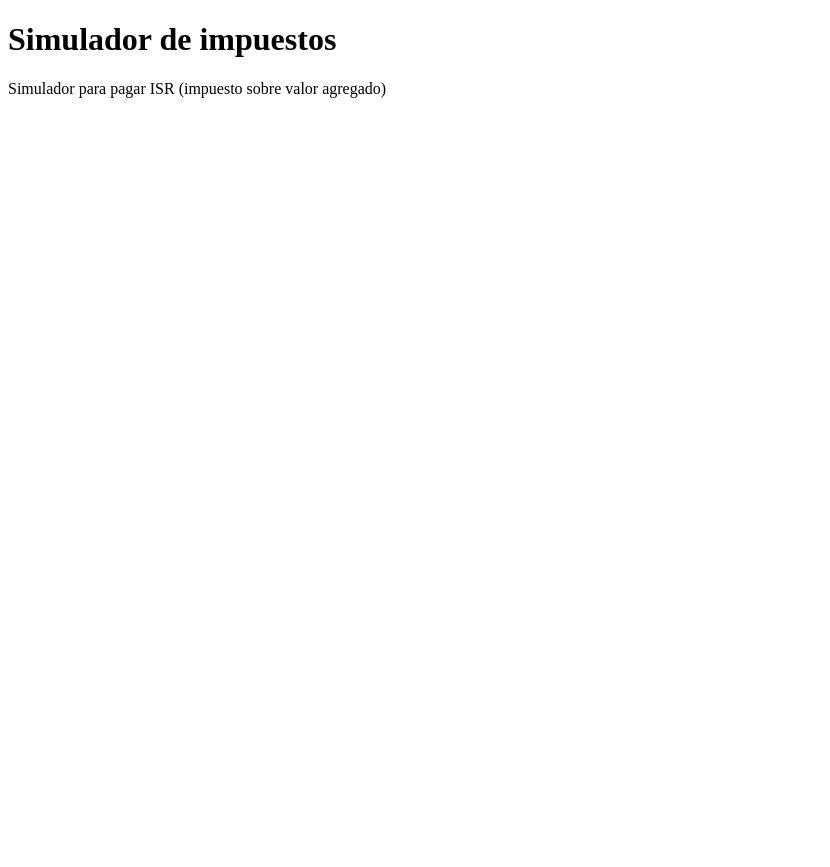
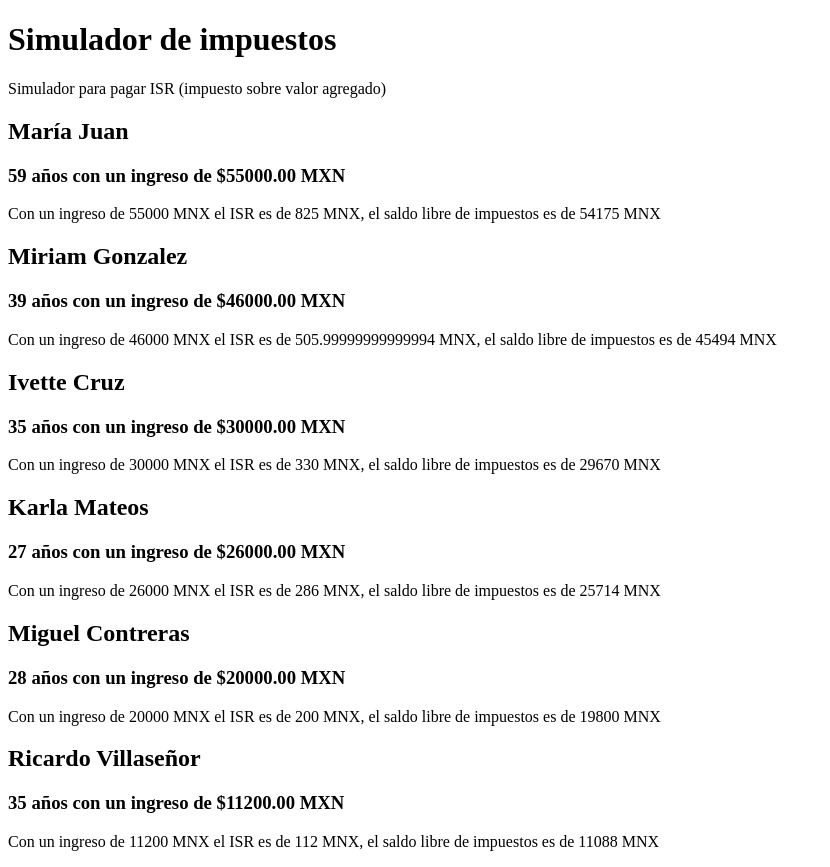
Before and after one commit to miglconts/JSCoder, a plain HTML site: page Project/index.html in a window 1280 px wide. Shown: the whole page, without its empty margins (0-830 px from the left). Before the commit the page ends 800 px from the top, so only its background shows below. Drawn offline with Linux system fonts and the light colour scheme.

Commit message:
Primera entrega

```diff
--- a/Project/index.html
+++ b/Project/index.html
@@ -9,8 +9,8 @@
   <body>
     <h1>Simulador de impuestos</h1>
     <p>Simulador para pagar ISR (impuesto sobre valor agregado)</p>
-    <form action="" method="get"></form>
+    <div id="userList"></div>
+    <script src="main.js"></script>
 
-    <script src="main.js"></script>
   </body>
 </html>
--- a/Project/main.js
+++ b/Project/main.js
@@ -13,52 +13,37 @@ let tope3 = 208333;
 function limite(ingreso, tope0, tope1, tope2, tope3) {
   switch (true) {
     case ingreso <= tope0:
-      console.log(
-        `Con un ingreso de ${ingreso} MNX el ISR es de ${
+      return `Con un ingreso de ${ingreso} MNX el ISR es de ${
         ingreso * 0.01
-        } MNX, el saldo libre de impuestos es de ${
-          ingreso - ingreso * 0.01
-        } MNX`
-      );
+      } MNX, el saldo libre de impuestos es de ${ingreso - ingreso * 0.01} MNX`;
       break;
     case ingreso <= tope1:
-      console.log(
-        `Con un ingreso de ${ingreso} MNX el ISR es de ${
+      return `Con un ingreso de ${ingreso} MNX el ISR es de ${
         ingreso * 0.011
       } MNX, el saldo libre de impuestos es de ${
         ingreso - ingreso * 0.011
-        } MNX`
-      );
+      } MNX`;
       break;
     case ingreso <= tope2:
-      console.log(
-        `Con un ingreso de ${ingreso} MNX el ISR es de ${
+      return `Con un ingreso de ${ingreso} MNX el ISR es de ${
         ingreso * 0.015
       } MNX, el saldo libre de impuestos es de ${
         ingreso - ingreso * 0.015
-        } MNX`
-      );
+      } MNX`;
       break;
     case ingreso <= tope3:
-      console.log(
-        `Con un ingreso de ${ingreso} MNX el ISR es de ${
+      return `Con un ingreso de ${ingreso} MNX el ISR es de ${
         ingreso * 0.02
-        } MNX, el saldo libre de impuestos es de ${
-          ingreso - ingreso * 0.02
-        } MNX`
-      );
+      } MNX, el saldo libre de impuestos es de ${ingreso - ingreso * 0.02} MNX`;
       break;
 
     default:
-      console.log(
-        "Ingresa una cantidad menor a 208,333 MNX, de lo contrario tu régimen es incorrecto o ingresaste un carácter que no es un número "
-      );
+      return "Ingresa una cantidad menor a 208,333 MNX, de lo contrario tu régimen es incorrecto o ingresaste un carácter que no es un número ";
       break;
   }
 }
 
 //limite(ingreso, tope0, tope1, tope2, tope3);
-
 
 //! Arrays
 //Desafio arrays
@@ -88,3 +73,16 @@ console.log(topIncome[0]);
 let userTaxes = users.forEach((user) => {
   limite(user.income, tope0, tope1, tope2, tope3);
 });
+
+let userList = document.getElementById("userList");
+userList.append();
+
+for (const usuario of topIncome) {
+  let userDiv = document.createElement("div");
+  userDiv.innerHTML = `
+  <H2> ${usuario.name} ${usuario.lastName} </H2>
+  <h3> ${usuario.age} años  con un ingreso de  $${usuario.income}.00 MXN </h3>
+  <p> ${limite(usuario.income, tope0, tope1, tope2, tope3)} </p>
+  `;
+  userList.append(userDiv);
+}
```
Lines whose indentation alone changed are shown as unchanged.
